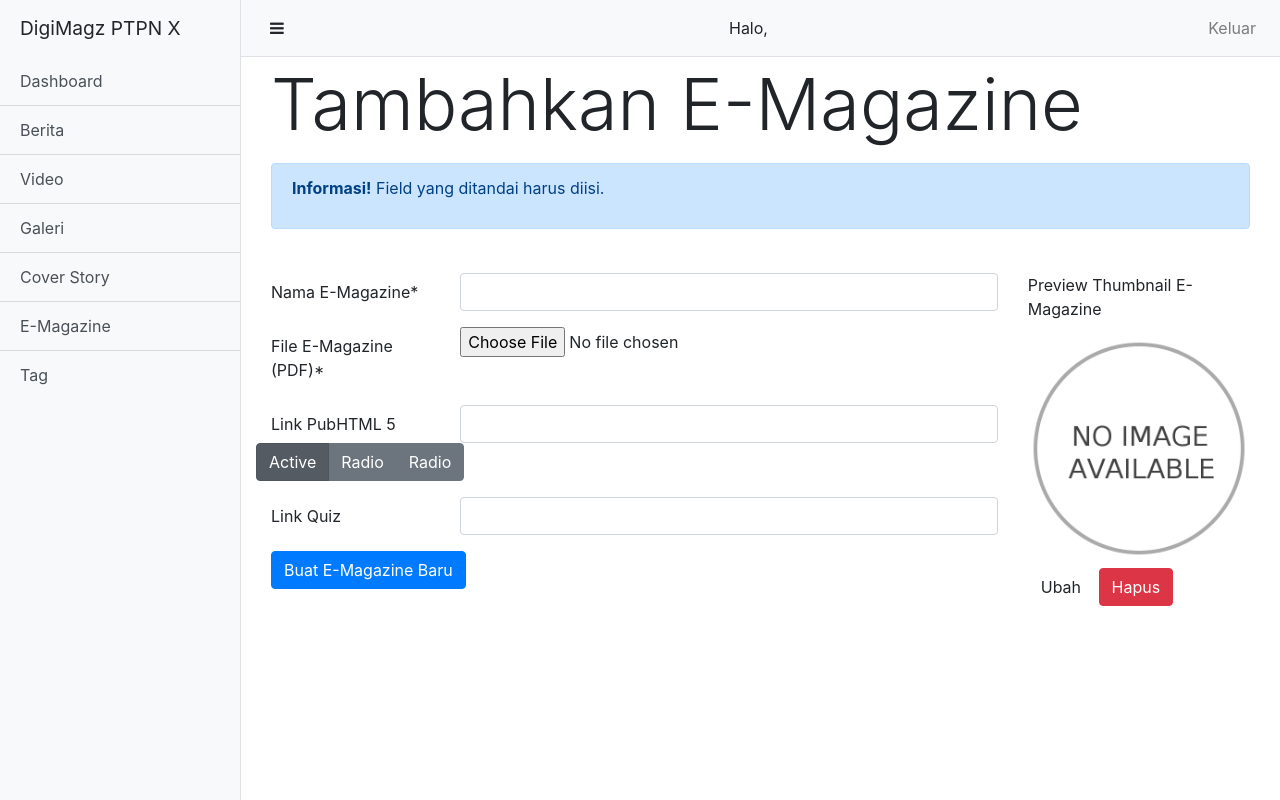
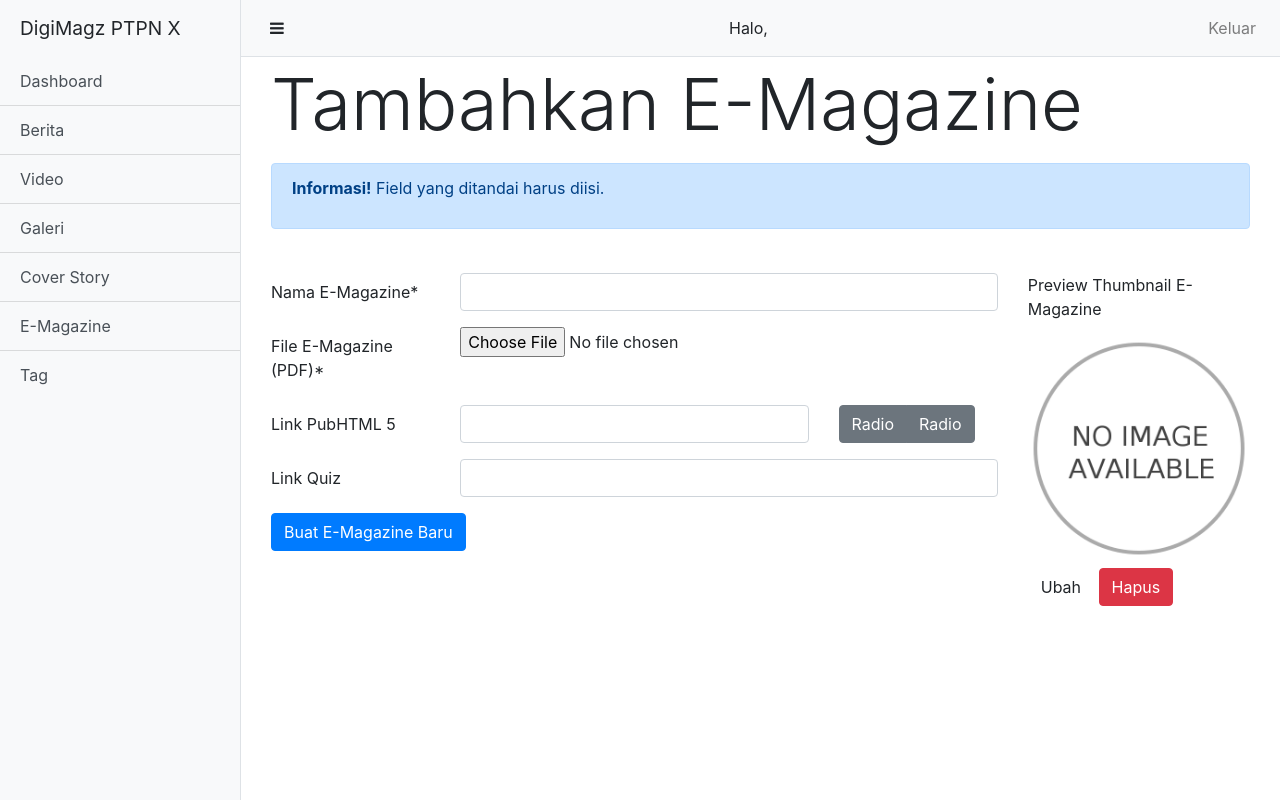
Before and after one commit to bijancot/digidigi, a CodeIgniter app: page /index.php/emagz/add in a window 1280 px wide. Run offline with CodeIgniter, Linux system fonts and the light colour scheme; some libraries are stand-ins or nearby versions.

Commit message:
add input radio 2

```diff
--- a/application/views/emagz/add_emagz.php
+++ b/application/views/emagz/add_emagz.php
@@ -43,19 +43,18 @@
         </div>
         <div class="form-group row">
           <label for="linkpubhtml5" class="col-3 col-form-label">Link PubHTML 5</label>
-          <div class="col-9">
+          <div class="col-6">
             <input type="text" id="linkPubHtml5" class="form-control" name="linkPubHtml5">
           </div>
+          <div class="col-3">
             <div class="btn-group btn-group-toggle" data-toggle="buttons">
-            <label class="btn btn-secondary active">
-              <input type="radio" name="options" id="option1" autocomplete="off" checked> Active
-            </label>
               <label class="btn btn-secondary">
                 <input type="radio" name="options" id="option2" autocomplete="off"> Radio
               </label>
               <label class="btn btn-secondary">
                 <input type="radio" name="options" id="option3" autocomplete="off"> Radio
               </label>
+            </div>
           </div>
         </div>
         <div class="form-group row">
```
Lines whose indentation alone changed are shown as unchanged.
